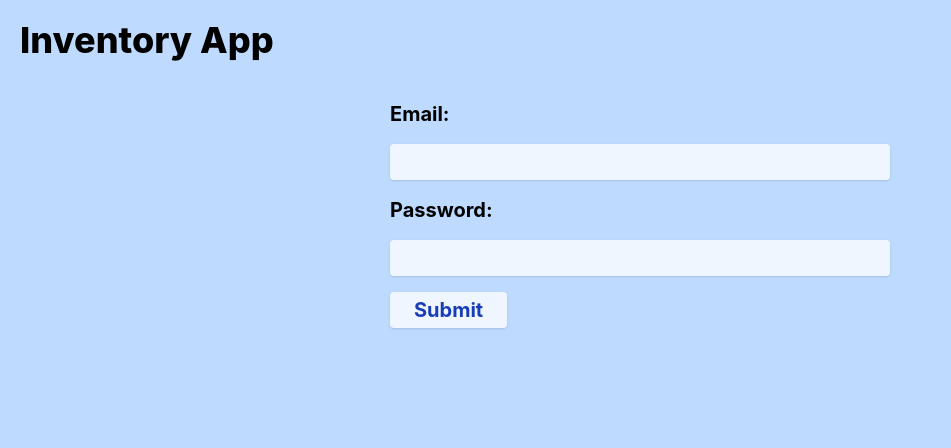
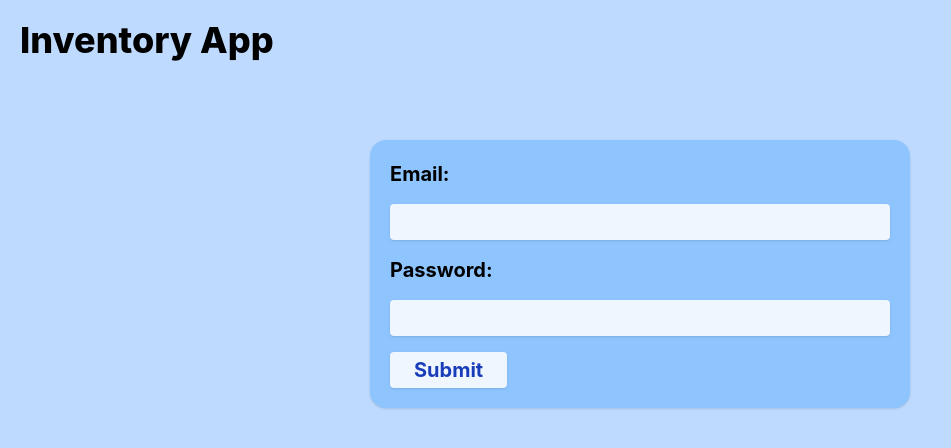
Before and after one commit to aayusht200/inventory-application, a React (Vite) app in the folder client/: page / in a window 1280 px wide. Shown: the top 448 px of the page, without its empty margins (0-951 px from the left). Built offline with nearby package versions, Linux system fonts and the light colour scheme.

Commit message:
feat:slight css updates for better UI

```diff
--- a/client/src/components/Card.tsx
+++ b/client/src/components/Card.tsx
@@ -9,9 +9,9 @@ interface CardProps {
 
 const Card = ({ header, children, footer, className }: CardProps) => {
     return (
-        <div className={`card flex flex-col bg-blue-200 h-dvh w-dvw p-5 gap-10 ${className ?? ''}`}>
+        <div className={`card flex flex-col bg-blue-200 h-dvh w-dvw p-5 gap-20 ${className ?? ''}`}>
             {header && <div className="">{header} </div>}
-            <div className=" justify-self-center self-center">{children}</div>
+            <div className="flex justify-center items-start h-full">{children}</div>
             {footer && <div className="">{footer} </div>}
         </div>
     );
--- a/client/src/components/Login.tsx
+++ b/client/src/components/Login.tsx
@@ -1,7 +1,7 @@
 import React, { useState } from 'react';
 import { Card } from './Card';
 
-const userLogin = {
+const initialLoginState = {
     email: '',
     password: '',
 };
@@ -11,7 +11,7 @@ interface HeaderProps {
 }
 const errorStatement = 'Incorrect Email/Password Address';
 const Login = () => {
-    const [login, setLogin] = useState(userLogin);
+    const [login, setLogin] = useState(initialLoginState);
     const [errorState, setError] = useState('');
     function handleSubmit(e: React.SubmitEvent<HTMLFormElement>) {
         e.preventDefault();
@@ -25,8 +25,10 @@ const Login = () => {
         })
             .then((response) => {
                 if (!response.ok) {
-                    return response.json();
-                } else setError(() => errorStatement);
+                    setError(errorStatement);
+                    throw new Error('Login failed');
+                }
+                return response.json();
             })
             .then((data) => {
                 localStorage.setItem('accessToken', data.accessToken);
@@ -39,7 +41,10 @@ const Login = () => {
 
     return (
         <Card className="login" header={<Header className="" title="Inventory App" />}>
-            <form onSubmit={handleSubmit} className="flex flex-col gap-4 text-md md:text-lg lg:text-xl">
+            <form
+                onSubmit={handleSubmit}
+                className="flex flex-col gap-4 text-md md:text-lg lg:text-xl p-5 rounded-2xl shadow bg-blue-300"
+            >
                 <label htmlFor="email" className="font-bold">
                     Email:
                 </label>
```
